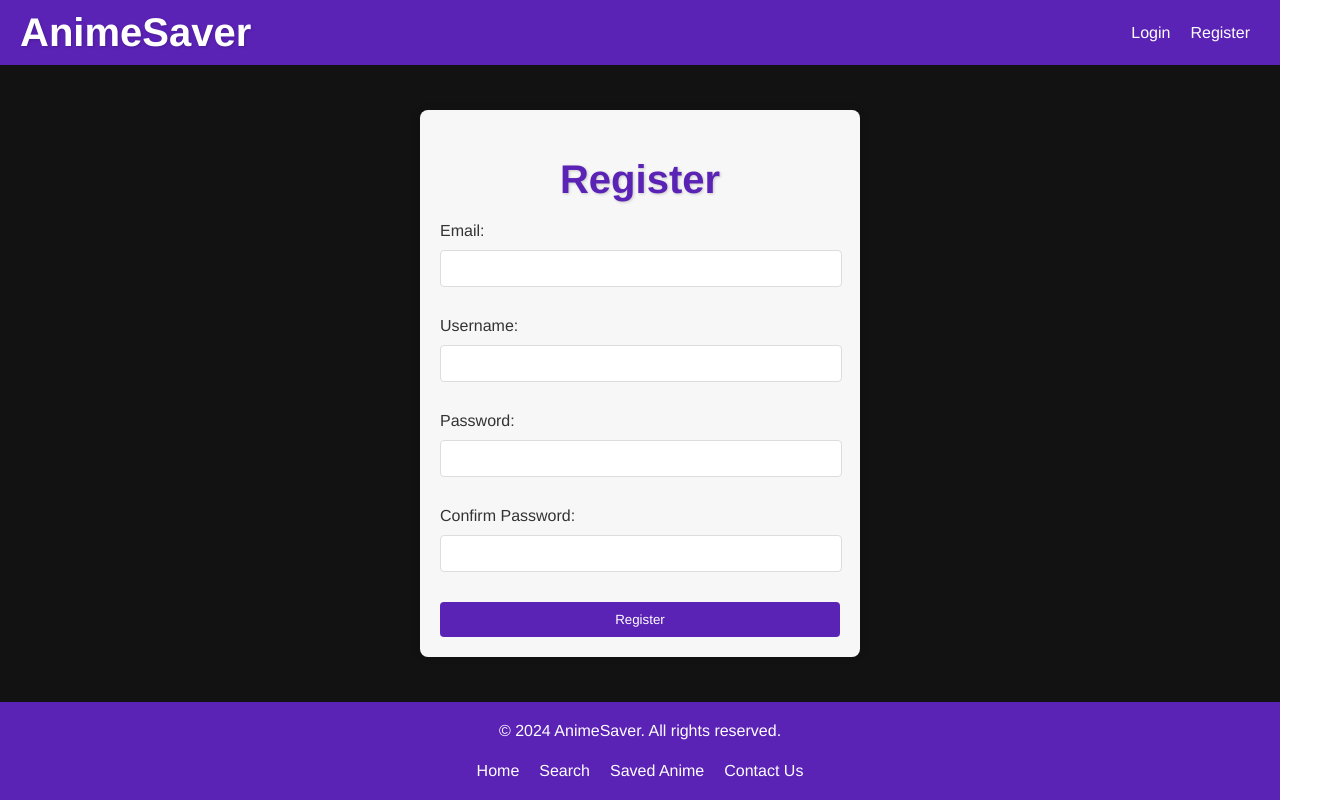
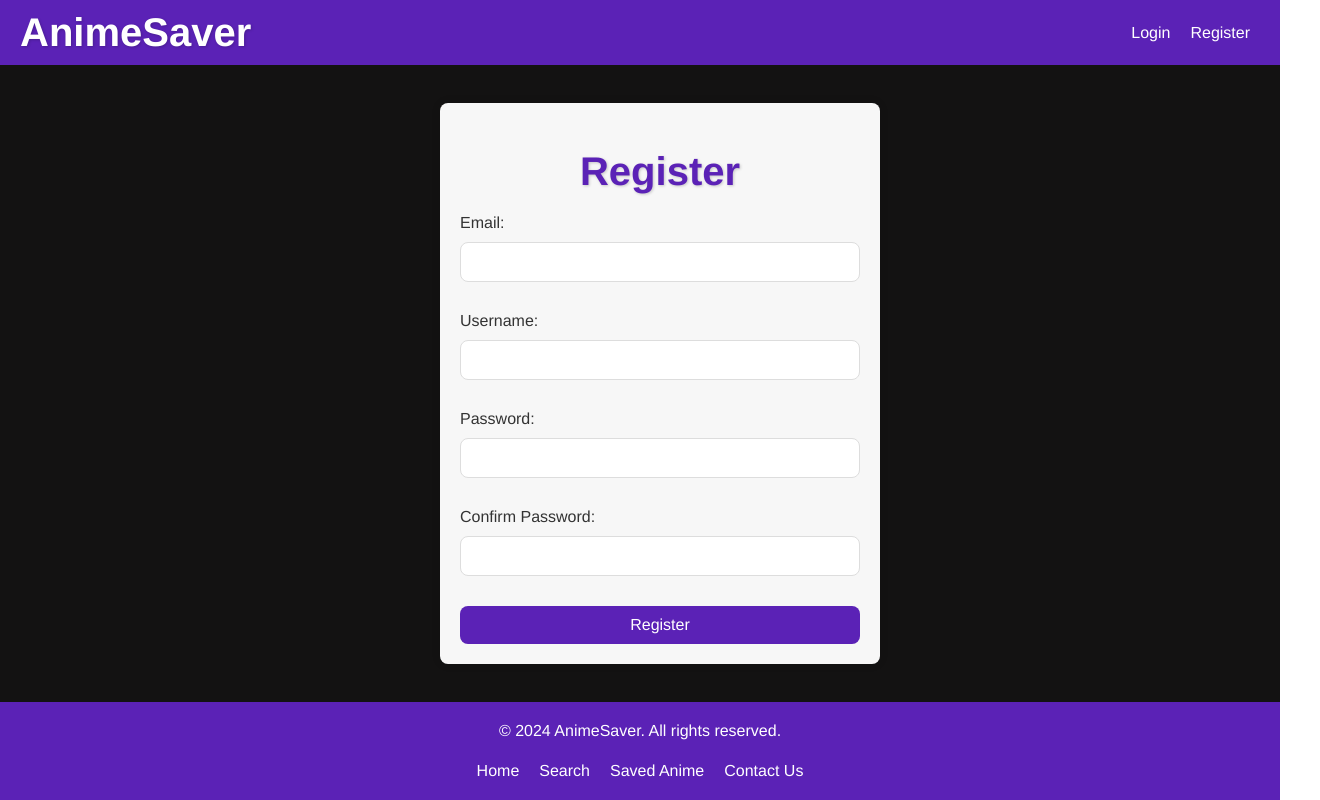
Before and after one commit to watch14/AnimeSaver, a Vue app in the folder AnimeSaver/: page /register in a window 1280 px wide. Shown: the whole page, 1320 px wide, since content can reach past the window. Built offline with nearby package versions, Linux system fonts and the light colour scheme.

Commit message:
style: Update padding and margin in Login and Register components

```diff
--- a/AnimeSaver/src/App.vue
+++ b/AnimeSaver/src/App.vue
@@ -38,7 +38,7 @@ export default {
 .container {
   width: 100%;
   margin-inline: auto;
-  padding: 20px 0;
+  padding: 20px;
   /* Optional: Add padding to the container */
 }
 
--- a/AnimeSaver/src/components/Header.vue
+++ b/AnimeSaver/src/components/Header.vue
@@ -21,6 +21,7 @@ import auth from '../utils/auth.js'; // Adjust the import path based on your fil
 
 export default {
     name: 'Header',
+
     data() {
         return {
             loggedIn: false
--- a/AnimeSaver/src/components/Login.vue
+++ b/AnimeSaver/src/components/Login.vue
@@ -83,7 +83,7 @@ form {
 .login-container {
     max-width: 400px;
     width: 100%;
-    margin: 0 auto;
+    margin: auto;
     padding: 20px;
     background-color: #f7f7f7;
     border-radius: 8px;
@@ -96,19 +96,21 @@ h1 {
 }
 
 input {
-    width: 100%;
-    padding: 10px 0;
+    padding: 10px 10px;
     border: 1px solid #ddd;
-    border-radius: 4px;
+    border-radius: 8px;
+    font-size: 16px;
 }
 
 button {
     width: 100%;
     padding: 10px;
+    font-size: 16px;
+
     background-color: #5b22b6;
     color: white;
     border: none;
-    border-radius: 4px;
+    border-radius: 8px;
     cursor: pointer;
 }
 
--- a/AnimeSaver/src/components/Register.vue
+++ b/AnimeSaver/src/components/Register.vue
@@ -96,7 +96,7 @@ form {
 .register-container {
     max-width: 400px;
     width: 100%;
-    margin: 0 auto;
+    margin: auto;
     padding: 20px;
     background-color: #f7f7f7;
     border-radius: 8px;
@@ -111,19 +111,22 @@ h1 {
 input[type="email"],
 input[type="text"],
 input[type="password"] {
-    width: 100%;
-    padding: 10px 0;
+    padding: 10px;
     border: 1px solid #ddd;
-    border-radius: 4px;
+    border-radius: 8px;
+    font-size: 16px;
+
 }
 
 button {
     width: 100%;
     padding: 10px;
+    font-size: 16px;
+
     background-color: #5b22b6;
     color: white;
     border: none;
-    border-radius: 4px;
+    border-radius: 8px;
     cursor: pointer;
 }
 
```
